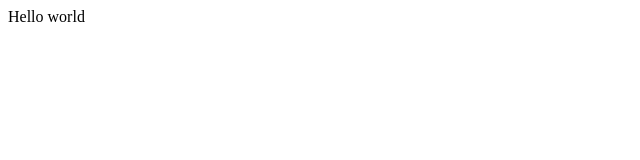
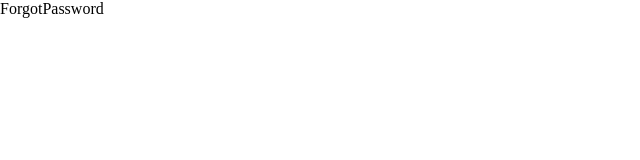
Before and after one commit to MicahBala/realtor-clone-with-react, a React (Vite) app: page /forgot-password in a window 1280 px wide. Shown: the top 160 px of the page, without its empty margins (0-640 px from the left). Built offline with nearby package versions, Linux system fonts and the light colour scheme.

Commit message:
create pages and routes

```diff
--- a/package.json
+++ b/package.json
@@ -11,6 +11,8 @@
   "dependencies": {
     "react": "^18.2.0",
     "react-dom": "^18.2.0",
+    "react-router": "^6.6.1",
+    "react-router-dom": "^6.6.1",
     "styled-components": "^5.3.6"
   },
   "devDependencies": {
--- a/src/App.jsx
+++ b/src/App.jsx
@@ -1,5 +1,26 @@
+import { BrowserRouter as Router, Routes, Route } from 'react-router-dom'
+import Home from './pages/Home'
+import Profile from './pages/Profile'
+import SignIn from './pages/SignIn'
+import SignUp from './pages/SignUp'
+import ForgotPassword from './pages/ForgotPassword'
+import Offers from './pages/Offers'
+
 function App() {
-  return <div>Hello world</div>
+  return (
+    <>
+      <Router>
+        <Routes>
+          <Route path='/' element={<Home />} />
+          <Route path='/profile' element={<Profile />} />
+          <Route path='/sign-in' element={<SignIn />} />
+          <Route path='/sign-up' element={<SignUp />} />
+          <Route path='/forgot-password' element={<ForgotPassword />} />
+          <Route path='/offers' element={<Offers />} />
+        </Routes>
+      </Router>
+    </>
+  )
 }
 
 export default App
--- a/src/index.css
+++ b/src/index.css
@@ -0,0 +1,5 @@
+* {
+    margin: 0;
+    padding: 0;
+    box-sizing: border-box;
+}
--- /dev/null
+++ b/src/pages/ForgotPassword.jsx
@@ -0,0 +1,7 @@
+import React from 'react'
+
+const ForgotPassword = () => {
+  return <div>ForgotPassword</div>
+}
+
+export default ForgotPassword
--- /dev/null
+++ b/src/pages/Home.jsx
@@ -0,0 +1,7 @@
+import React from 'react'
+
+const Home = () => {
+  return <div>Home</div>
+}
+
+export default Home
--- /dev/null
+++ b/src/pages/Offers.jsx
@@ -0,0 +1,7 @@
+import React from 'react'
+
+const Offers = () => {
+  return <div>Offers</div>
+}
+
+export default Offers
--- /dev/null
+++ b/src/pages/Profile.jsx
@@ -0,0 +1,7 @@
+import React from 'react'
+
+const Profile = () => {
+  return <div>Profile</div>
+}
+
+export default Profile
--- /dev/null
+++ b/src/pages/SignIn.jsx
@@ -0,0 +1,7 @@
+import React from 'react'
+
+const SignIn = () => {
+  return <div>SignIn</div>
+}
+
+export default SignIn
--- /dev/null
+++ b/src/pages/SignUp.jsx
@@ -0,0 +1,7 @@
+import React from 'react'
+
+const SignUp = () => {
+  return <div>SignUp</div>
+}
+
+export default SignUp
```
Also changed, not shown: 1 other file (tests, documents, lock files or other folders).
